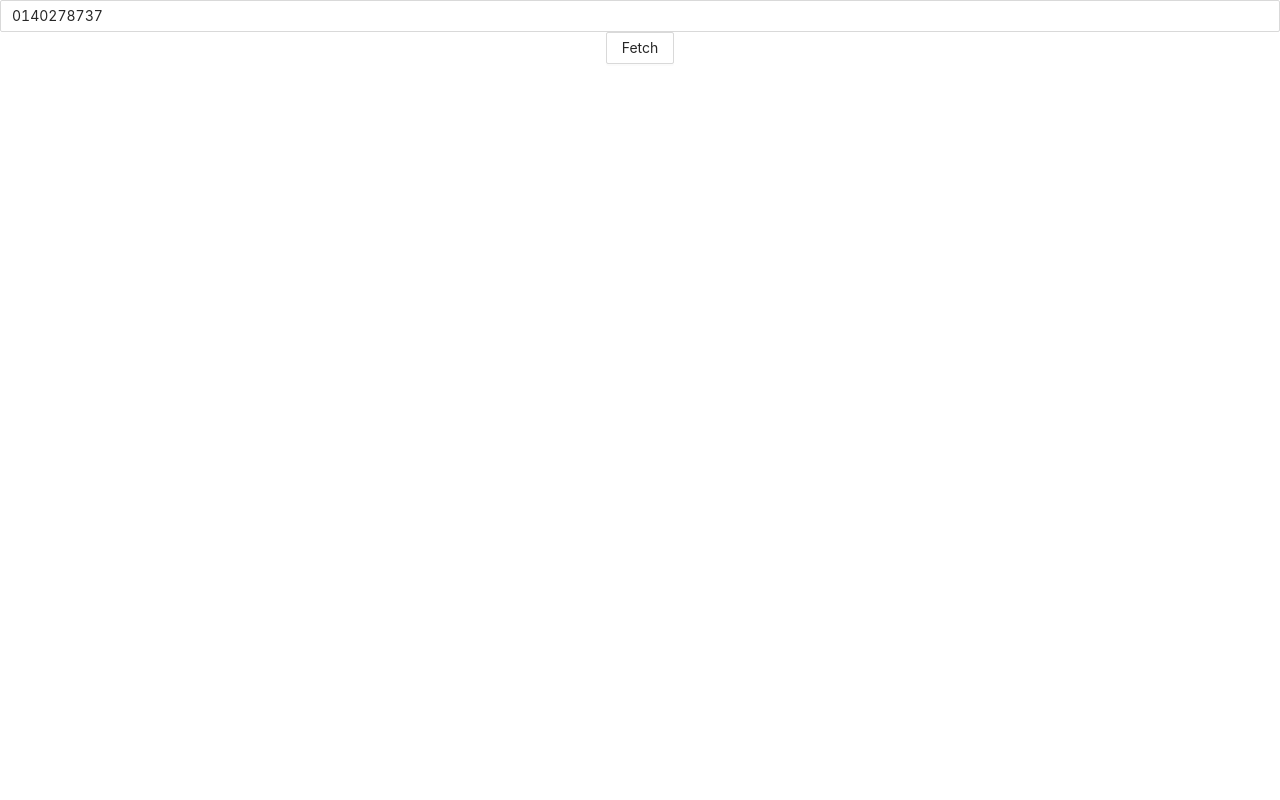
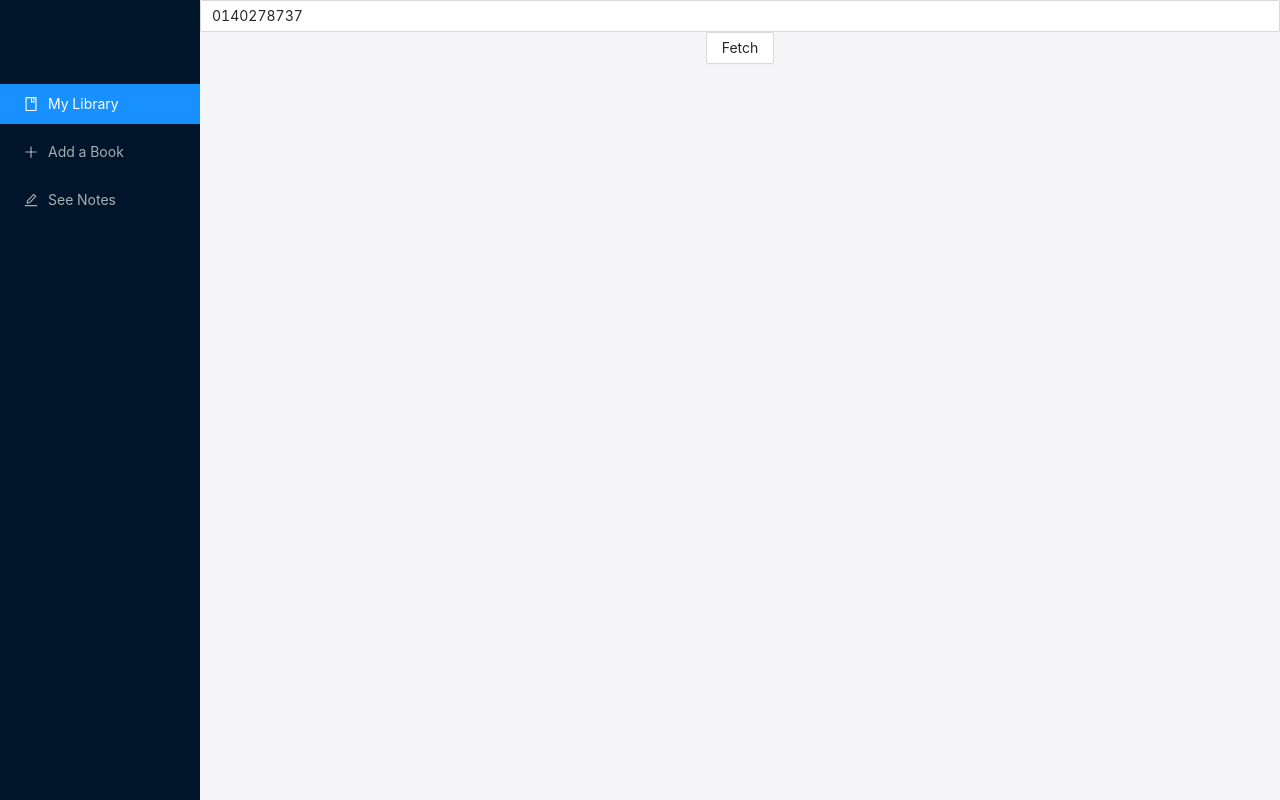
Before and after one commit to JoksuH/Book_Notes_Front, a React (Create React App) app: page / in a window 1280 px wide. Built offline with nearby package versions, Linux system fonts and the light colour scheme.

Commit message:
Added sidebar layout components

```diff
--- a/package.json
+++ b/package.json
@@ -3,6 +3,7 @@
   "version": "0.1.0",
   "private": true,
   "dependencies": {
+    "@ant-design/icons": "^4.7.0",
     "@testing-library/jest-dom": "^5.16.1",
     "@testing-library/react": "^12.1.2",
     "@testing-library/user-event": "^13.5.0",
--- a/src/App.tsx
+++ b/src/App.tsx
@@ -1,12 +1,23 @@
 import React from 'react'
 import './App.css'
+import { Layout, Menu } from 'antd'
 import SearchBook from './components/addbook/Searchbooks'
+import Sidebar from './components/sidebar/Sidebar'
+
+const { Sider, Content } = Layout
 
 function App() {
   return (
-    <div className="App">
-      <SearchBook />
-    </div>
+    <Layout>
+      <Sider trigger={null} collapsible collapsed={false}>
+        <Sidebar />
+      </Sider>
+      <Content style={{backgroundColor: '#f5f4f7', height: '100vh'}}>
+        <div className="App">
+          <SearchBook />
+        </div>
+      </Content>
+    </Layout>
   )
 }
 
--- a/src/components/addbook/BookDataCard.tsx
+++ b/src/components/addbook/BookDataCard.tsx
@@ -2,7 +2,6 @@ import React from 'react'
 import { Button, Row, Col, Image, Typography, Layout, Rate } from 'antd'
 
 const textStyle = {marginBottom: '3vh'}
-const imgStyle = { width: '20vw' }
 const layoutStyle = { width: '50vw', margin: 'auto', marginTop: '10vh', border: '1px solid black', borderRadius: '10px', padding: '20px', backgroundColor: 'white' }
 
 interface data {
--- a/src/components/addbook/Searchbooks.tsx
+++ b/src/components/addbook/Searchbooks.tsx
@@ -1,10 +1,6 @@
 import React, { useState } from 'react'
-import { Input, Button, Row, Col, Image, Typography, Layout, Rate } from 'antd'
+import { Input, Button } from 'antd'
 import BookDataCard from './BookDataCard'
-
-const textStyle = {marginBottom: '3vh'}
-const imgStyle = { width: '20vw' }
-const layoutStyle = { width: '50vw', margin: 'auto', marginTop: '10vh', border: '1px solid black', borderRadius: '10px', padding: '20px', backgroundColor: 'white' }
 
 interface bookData {
   title: String
--- /dev/null
+++ b/src/components/sidebar/Sidebar.tsx
@@ -0,0 +1,21 @@
+import React from 'react'
+import { Menu } from 'antd';
+import { BookOutlined, PlusOutlined, EditOutlined } from '@ant-design/icons';
+
+function Sidebar() {
+  return (
+    <Menu theme="dark" mode="inline" defaultSelectedKeys={['1']} style={{paddingTop: '10vh', height: '100vh'}}>
+            <Menu.Item key="1" icon={<BookOutlined />}>
+              My Library
+            </Menu.Item>
+            <Menu.Item key="2" icon={<PlusOutlined />}>
+              Add a Book
+            </Menu.Item>
+            <Menu.Item key="3" icon={<EditOutlined />}>
+              See Notes
+            </Menu.Item>
+          </Menu>
+  )
+}
+
+export default Sidebar
```
